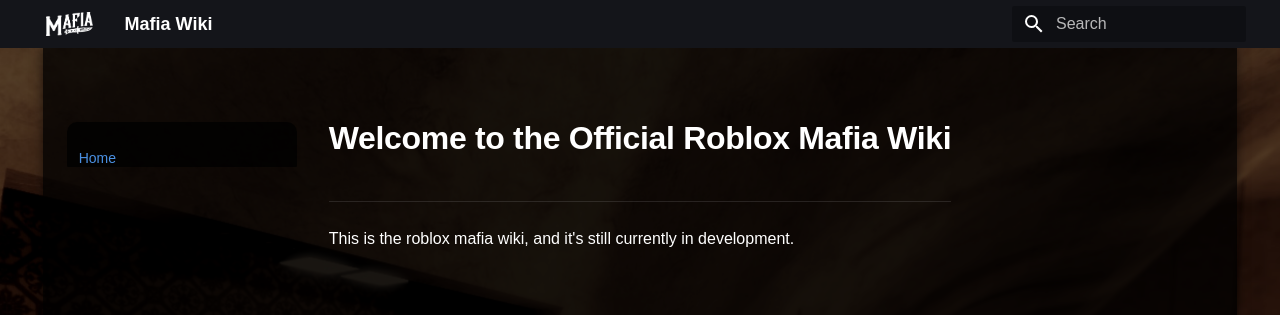
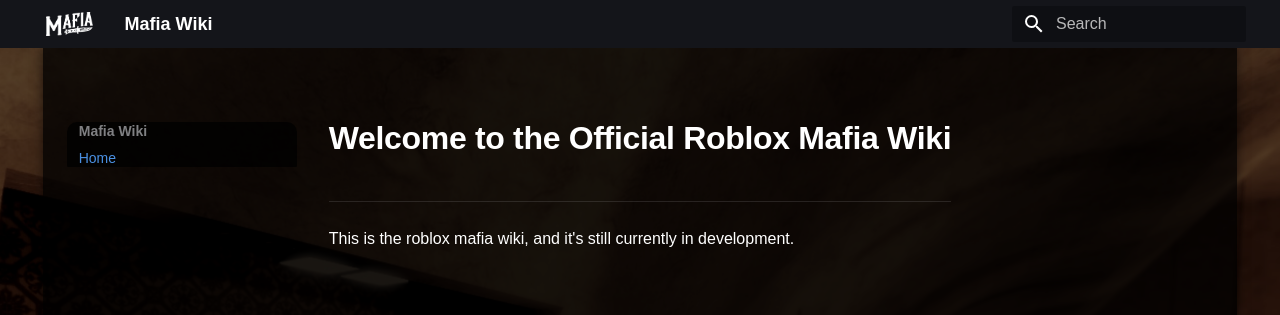
Before and after one commit to OctaNebula/mafia-wiki, an MkDocs documentation site: the page built from docs/index.md, in a window 1280 px wide. Shown: the top 315 px of the page. Built offline with MkDocs 1.6.1 and Material for MkDocs 9.7.7, drawn with Linux system fonts in a browser that asks for light colours; some web fonts are replaced.

Commit message:
only on mobile tho

```diff
--- a/docs/stylesheets/extra.css
+++ b/docs/stylesheets/extra.css
@@ -109,7 +109,9 @@
 }
 
 .md-nav__title {
-    color: transparent !important;
+    @media screen and (max-width: 76.25em) {
+        color: transparent !important;
+    }
     display: block !important;
     font-weight: 700 !important;
     overflow: hidden !important;
```
